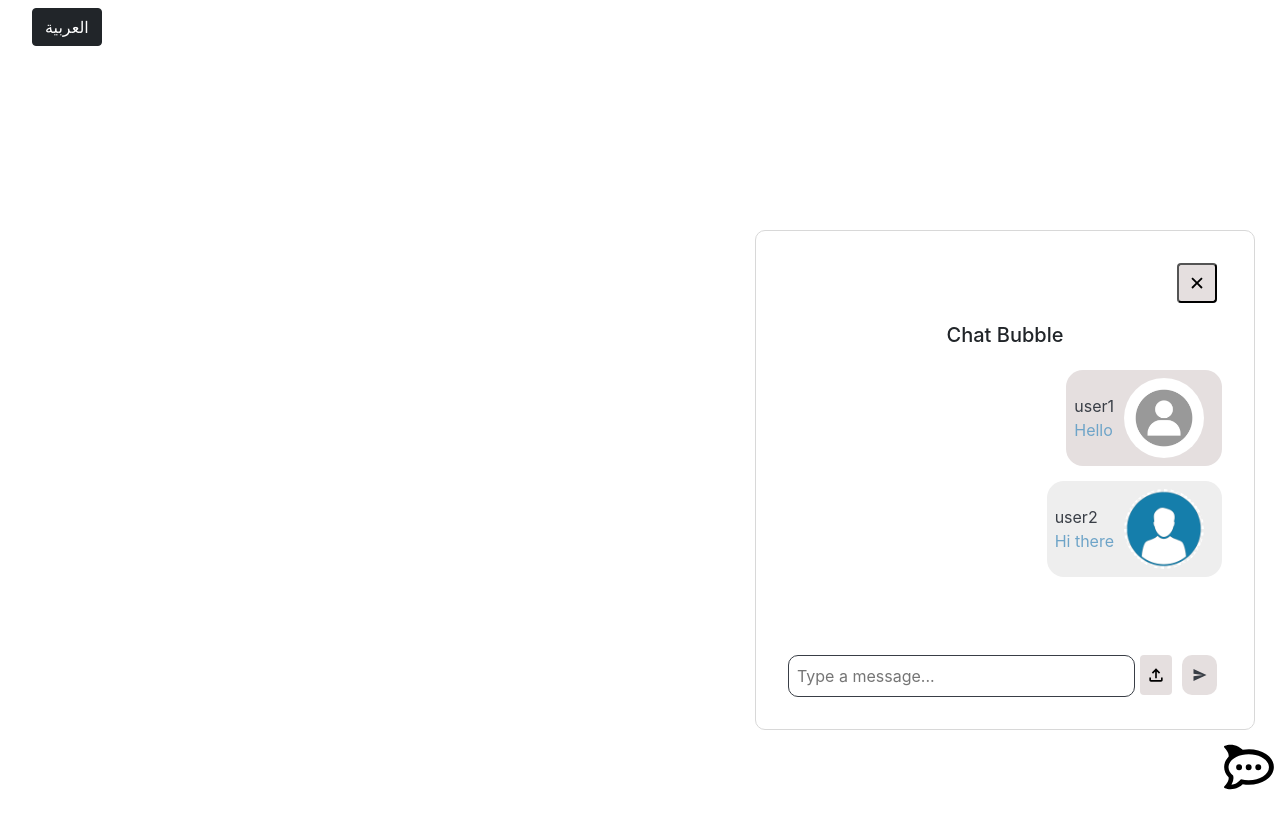
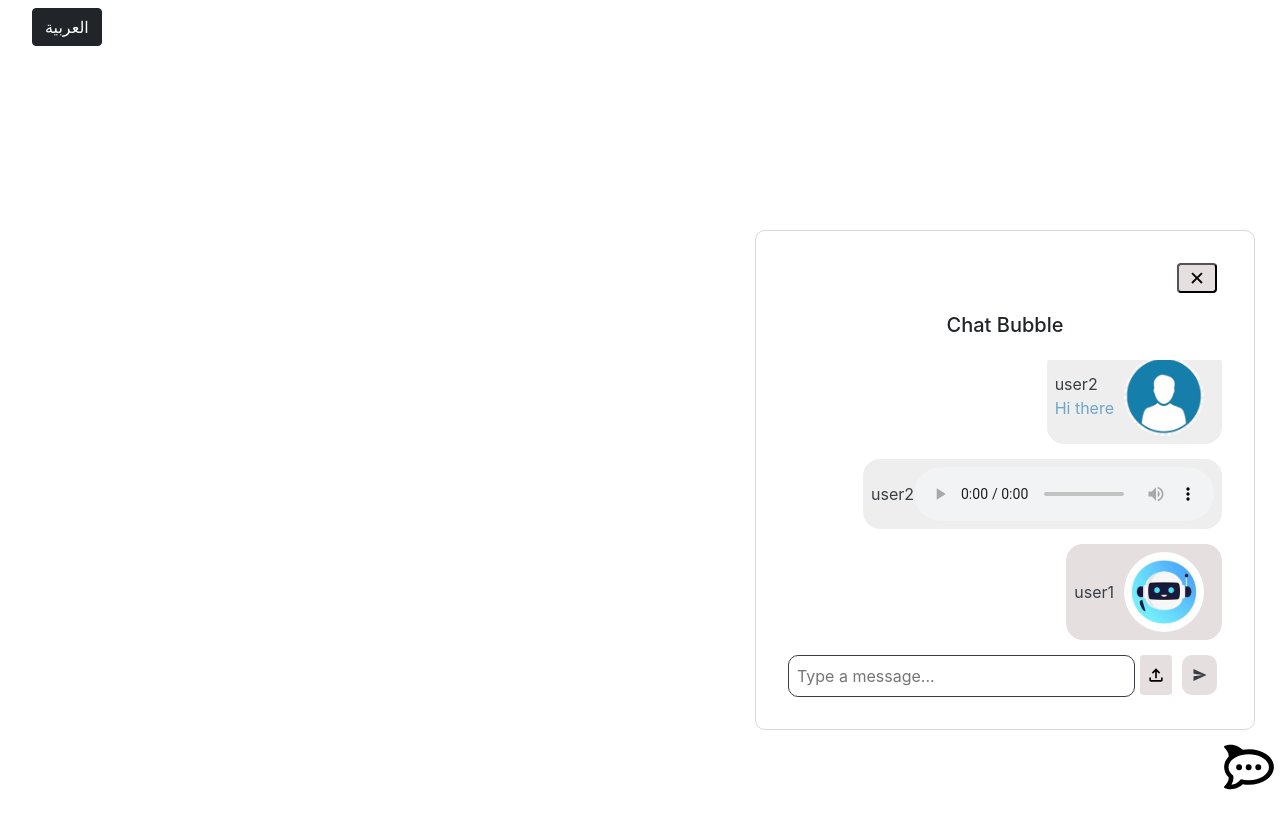
Before and after one commit to aaahmed666/ChatBubble, a React (Create React App) app: page / in a window 1280 px wide. Built offline with nearby package versions, Linux system fonts and the light colour scheme; the HTML template or start-up script is replaced by a standard one.

Commit message:
add more data

```diff
--- a/src/App.jsx
+++ b/src/App.jsx
@@ -8,6 +8,7 @@ import { FaRocketchat } from "react-icons/fa";
 import user1 from "./image/istockphoto-1337144146-612x612.jpg";
 import user2 from "./image/png-transparent-user-profile-computer-icons-user-interface-mystique-miscellaneous-user-interface-design-smile-thumbnail.png";
 import currentUser from "./image/robot-chat-bot-concept-illustration-vector.jpg";
+import voice from "./sound/Facebook-Notification.mp3";
 
 function App() {
   const [t, i18n] = useTranslation();
@@ -23,8 +24,10 @@ function App() {
   const handleShow = () => setShow(true);
 
   const mockMessages = [
-    { type: "text", content: "Hello", sender: "user1" },
-    { type: "text", content: "Hi there", sender: "user2" },
+    { type: "text", content: "Hello", sender: "user1", image: user1 },
+    { type: "text", content: "Hi there", sender: "user2", image: user2 },
+    { type: "voice", content: voice, sender: "user2" },
+    { type: "image", content: currentUser, sender: "user1" },
   ];
 
   return (
@@ -59,8 +62,6 @@ function App() {
       <div className="app">
         <ChatBubble
           title="Chat Bubble"
-          user1={user1}
-          user2={user2}
           currentUser={currentUser}
           accentColor="#6ea4c8"
           messages={mockMessages}
--- a/src/Component/ChatBubble.tsx
+++ b/src/Component/ChatBubble.tsx
@@ -17,8 +17,6 @@ interface Message {
 
 interface ChatBubbleProps {
   title: string;
-  user1: string;
-  user2: string;
   currentUser: string;
   accentColor: string;
   messages: Message[];
@@ -29,8 +27,6 @@ type MessageType = "text" | "image" | "voice";
 
 const ChatBubble: React.FC<ChatBubbleProps> = ({
   title,
-  user1,
-  user2,
   currentUser,
   accentColor,
   messages,
@@ -99,17 +95,16 @@ const ChatBubble: React.FC<ChatBubbleProps> = ({
   const chatData = (
     type: MessageType,
     content?: string,
-    sender?: string
+    sender?: string,
+    image?: string
   ): React.ReactNode => {
     const data: Record<MessageType, React.ReactNode> = {
       text: (
         <TextMessage
           title={content || ""}
           sender={sender || ""}
-          user1={user1 || ""}
-          user2={user2 || ""}
-          currentUser={currentUser || ""}
           accentColor={accentColor || ""}
+          image={image || ""}
         />
       ),
       image: <ImageMessage image={content || ""} sender={sender || ""} />,
@@ -150,7 +145,12 @@ const ChatBubble: React.FC<ChatBubbleProps> = ({
       <div ref={chatContainerRef} className="message-scroll ">
         {messageList.map((message, index) => (
           <div className={`message ${message.sender}`} key={index}>
-            {chatData(message.type, message.content, message.sender)}
+            {chatData(
+              message.type,
+              message.content,
+              message.sender,
+              message.image
+            )}
           </div>
         ))}
       </div>
--- a/src/Component/TextMessage.tsx
+++ b/src/Component/TextMessage.tsx
@@ -1,31 +1,26 @@
 import React from "react";
 import { useTranslation } from "react-i18next";
+import currentUser from "../image/robot-chat-bot-concept-illustration-vector.jpg";
 
 interface Props {
   title: string;
   sender?: string;
-  user1: string;
-  user2: string;
-  currentUser: string;
   accentColor: string;
+  image?: string;
 }
 
 const TextMessage: React.FC<Props> = ({
   title,
   sender,
-  user1,
-  user2,
-  currentUser,
   accentColor,
+  image,
 }) => {
   const { t } = useTranslation();
 
   return (
     <>
       <img
-        src={
-          sender === "user1" ? user1 : sender === "user2" ? user2 : currentUser
-        }
+        src={sender == "CurrentUser" ? currentUser : image}
         alt="userimage"
       />
       <div>
```
Also changed, not shown: 2 other files (tests, documents, lock files or other folders).
